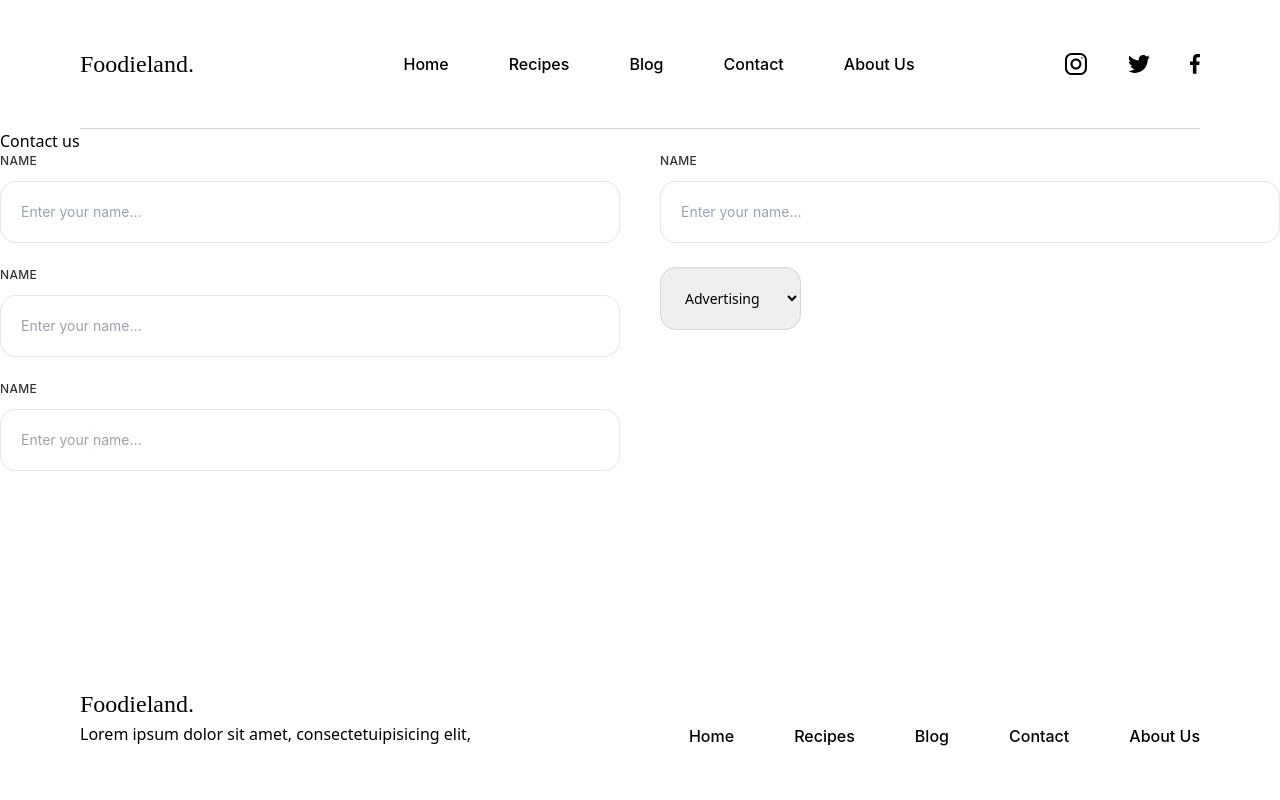
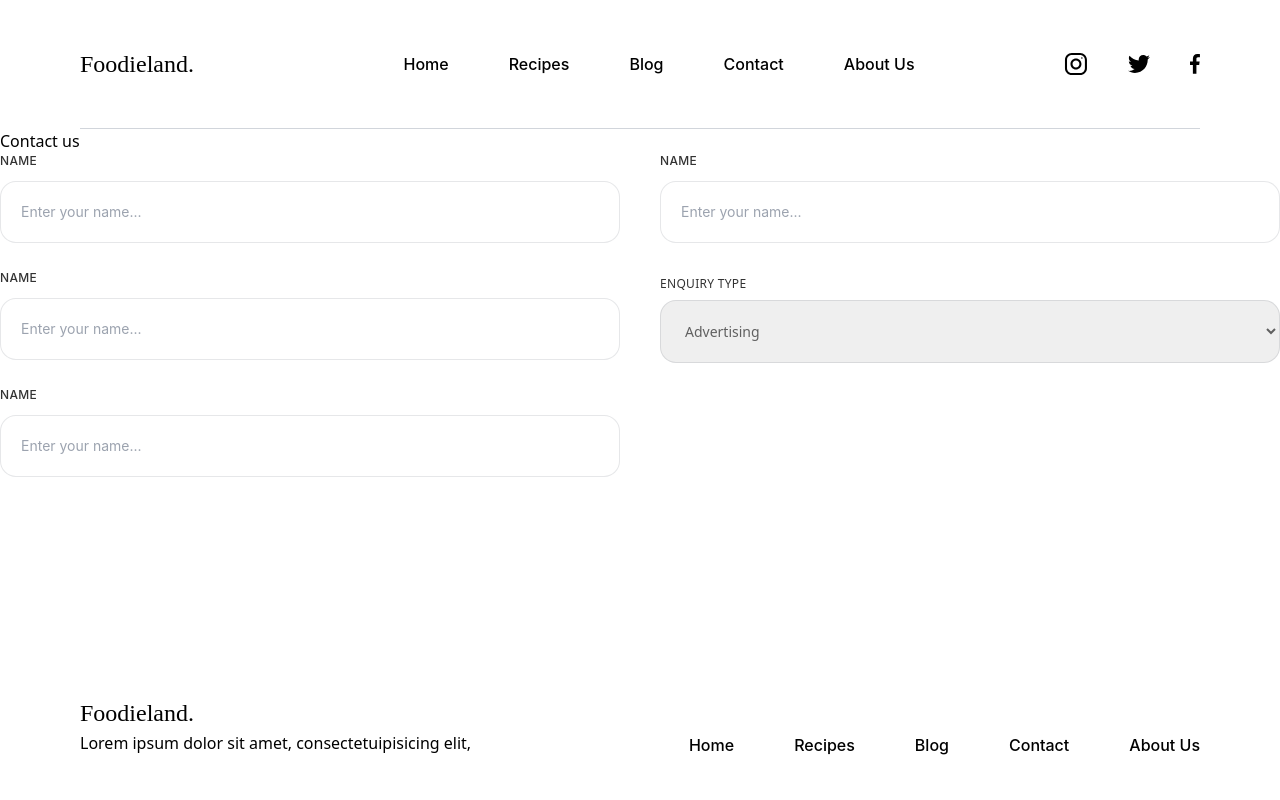
Before and after one commit to foodieland-project/foodieland-frontend, a React (Create React App) app: page /contact in a window 1280 px wide. Shown: the top 800 px of the page. Built offline with nearby package versions, Linux system fonts and the light colour scheme.

Commit message:
styles added to select component and some styeling issues fixed from others

```diff
--- a/src/components/BasicComponents/contact/ContactInput/Input.jsx
+++ b/src/components/BasicComponents/contact/ContactInput/Input.jsx
@@ -4,7 +4,7 @@ const Input = (props) => {
         <>
         <div className="flex flex-col font-inter ">
             <label className="text-xs font-medium mb-3 tracking-wide opacity-80" htmlFor={props.id}>{props.label}</label>
-            <input className="border border-gray-900/10 p-5 rounded-2xl text-sm mb-6" type={props.type} id={props.id} placeholder={props.placeholder}/>
+            <input className="border border-gray-900/10 p-5 rounded-2xl text-sm mb-6 text-black/60" type={props.type} id={props.id} placeholder={props.placeholder}/>
         </div>
         </>
      );
--- a/src/components/BasicComponents/contact/ContactInput/Select.jsx
+++ b/src/components/BasicComponents/contact/ContactInput/Select.jsx
@@ -1,11 +1,11 @@
 const SelectList = (props) => {
 
-    const options = props.options.map((option, index) => <option key={index} value={option.id}>{option.name}</option>)
+    const options = props.options.map((option, index) => <option className="text-black" key={index} value={option.id}>{option.name}</option>)
 
     return (
         <div>
-            <label className="text-xs font-medium mb-3 tracking-wide opacity-80" htmlFor={props.id}>{props.label}</label>
-            <select className="border border-gray-900/10 p-5 rounded-2xl text-sm mb-6" id={props.id} >
+            <label className="inline-block text-xs font-medium tracking-wide opacity-80 mb-2" htmlFor={props.id}>{props.label}</label>
+            <select className="border border-gray-900/10 p-5 rounded-2xl text-sm  mb-6 w-full text-black/60"  id={props.id} >
                 {options}
             </select>
         </div>
--- a/src/components/BasicComponents/contact/index.jsx
+++ b/src/components/BasicComponents/contact/index.jsx
@@ -14,11 +14,11 @@ const Contact = (props) => {
     return (
         <>
         <h2 className="" >Contact us</h2>
-        <form className='grid grid-cols-2 grid-rows-3 gap-x-10'>
+        <form className='grid grid-cols-2 grid-rows-3 gap-x-10 '>
             <Input id="name" label="NAME" type="text" placeholder="Enter your name..." />
             <Input id="name" label="NAME" type="text" placeholder="Enter your name..." />
             <Input id="name" label="NAME" type="text" placeholder="Enter your name..." />
-            <Select id="type" options={options} />
+            <Select id="type" label="ENQUIRY TYPE" options={options} />
             <Input id="name" label="NAME" type="text" placeholder="Enter your name..." />
         </form>
         </>
```
